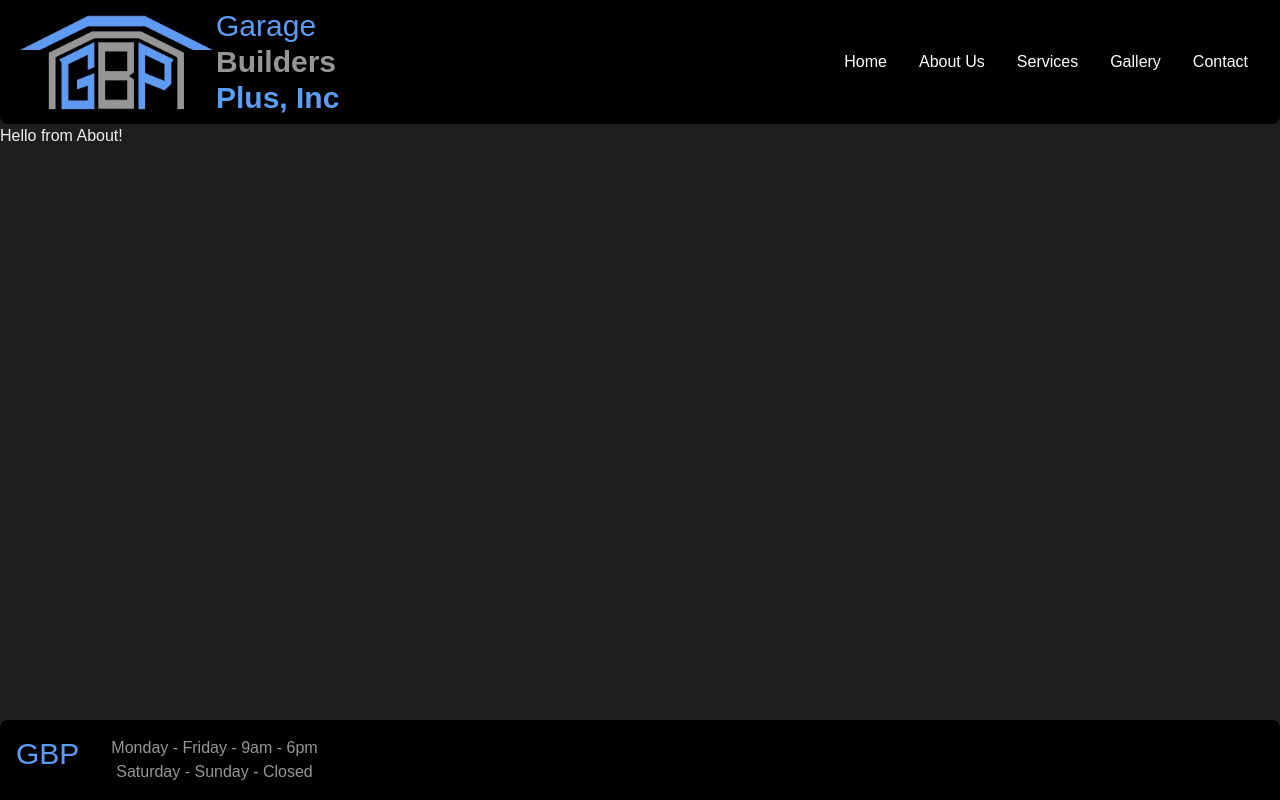
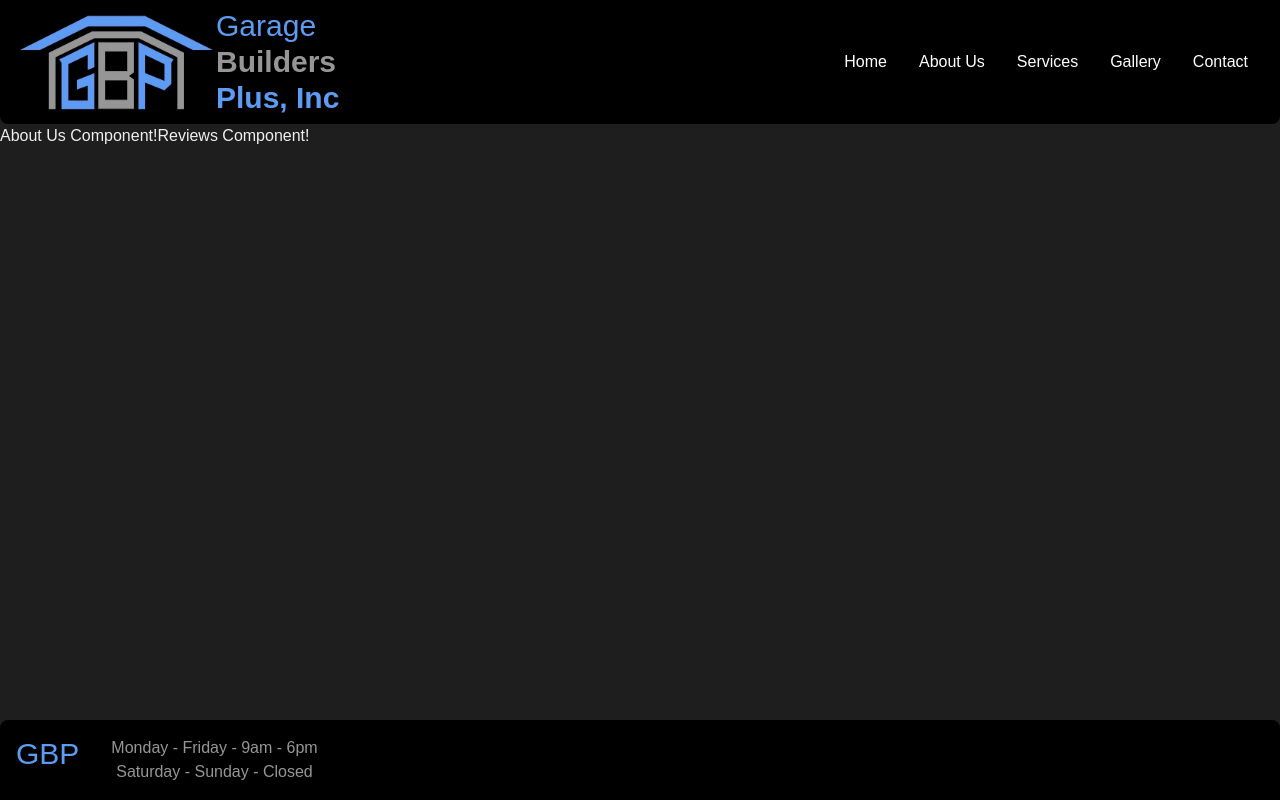
Before and after one commit to jurgenstevens/garage-builders-plus, a React (Vite) app: page /about in a window 1280 px wide. Built offline with nearby package versions, Linux system fonts and the light colour scheme.

Commit message:
Update about components.

```diff
--- a/src/components/About/AboutUs.jsx
+++ b/src/components/About/AboutUs.jsx
@@ -3,7 +3,7 @@ import React from 'react'
 export default function AboutUs() {
   return (
     <div>
-        <h1 className='text-[#EFEFEF]'>Hello from About Us!</h1>
+        <h1 className='text-[#EFEFEF]'>About Us Component!</h1>
     </div>
   )
 }
--- a/src/pages/About.jsx
+++ b/src/pages/About.jsx
@@ -1,9 +1,12 @@
 import React from 'react'
+import AboutUs from '../components/About/AboutUs.jsx'
+import Reviews from '../components/About/Reviews.jsx'
 
 export default function About() {
   return (
-    <div>
-        <h1 className='text-[#EFEFEF]'>Hello from About!</h1>
+    <div className='flex'>
+        <AboutUs />
+        <Reviews />
     </div>
   )
 }
```
